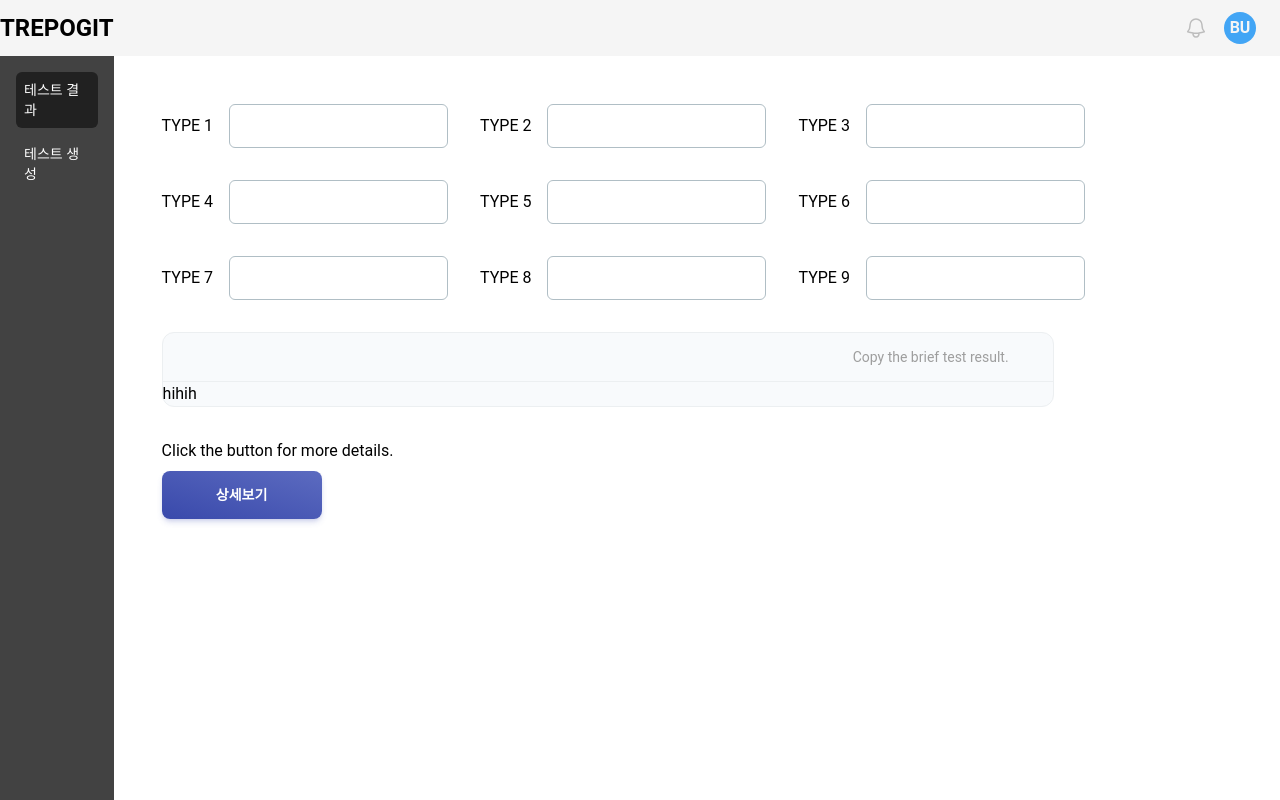
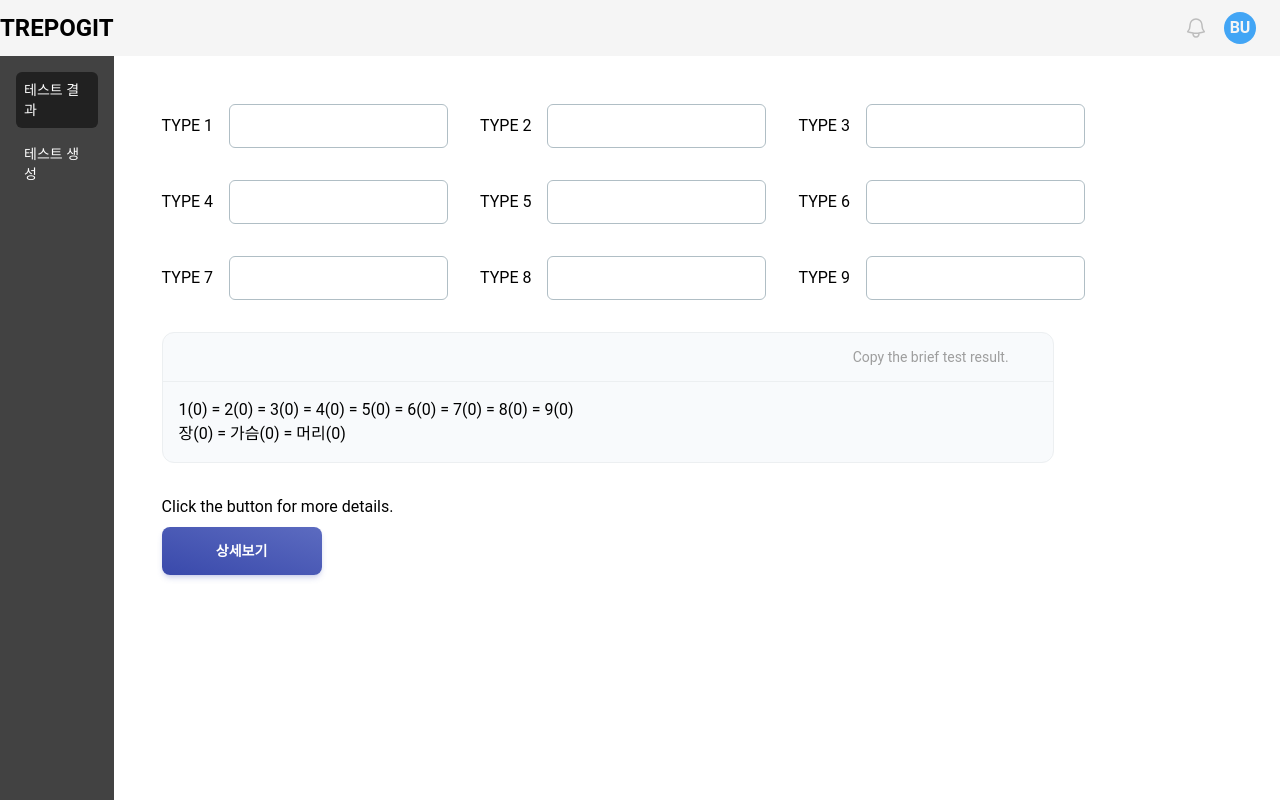
Before and after one commit to yminj1029/tr-repository, a Next.js app: page /main in a window 1280 px wide. Built offline with nearby package versions, Linux system fonts and the light colour scheme.

Commit message:
atom방식으로 상태관리

```diff
--- a/app/main/components/CopyableResult.tsx
+++ b/app/main/components/CopyableResult.tsx
@@ -1,9 +1,68 @@
-import React, { useRef, useState } from 'react';
+import React, { useEffect, useRef, useState } from 'react';
 import { Textarea } from '@material-tailwind/react';
 import { IconButton } from '@material-tailwind/react';
+import { testAtom } from '@/atom/testAtom';
+import { useAtom } from 'jotai';
+
+interface TestResultByType {
+	type: string;
+	kor: string;
+	data: number;
+}
 
 const CopyableResult: React.FC = () => {
-	const [text, setText] = useState<string>('hihih');
+	const [test] = useAtom(testAtom);
+
+	const [text, setText] = useState<string>('');
+	const [typeAddText, setTypeAddText] = useState<string>('');
+
+	useEffect(() => {
+		// 	// 객체를 [key, value] 쌍의 배열로 변환
+		const entries = Object.entries(test);
+
+		// value 값에 따라 배열을 정렬
+		const sortedEntries = entries.sort(
+			([, valueA], [, valueB]) => valueB - valueA,
+		);
+
+		const sortedResult = sortedEntries.reduce((acc, cur, i) => {
+			let addStr = `${cur[0].split('_')[1]}(${String(cur[1])})`;
+			if (i === 0) return acc + addStr;
+
+			if (cur[1] < sortedEntries[i - 1][1]) {
+				return `${acc} > ${addStr}`;
+			}
+
+			if (cur[1] === sortedEntries[i - 1][1]) {
+				return `${acc} = ${addStr}`;
+			}
+			return acc + addStr;
+		}, '');
+		// setTypeAddText
+		setText(sortedResult);
+		const dataByType: TestResultByType[] = [];
+		// dataByType.
+		const dataBySurvive = test.TYPE_1 + test.TYPE_8 + test.TYPE_9;
+		dataByType.push({ type: 'survive', kor: '장', data: dataBySurvive });
+		const dataByEmotion = test.TYPE_2 + test.TYPE_3 + test.TYPE_4;
+		dataByType.push({ type: 'emotion', kor: '가슴', data: dataByEmotion });
+		const dataByBrain = test.TYPE_5 + test.TYPE_6 + test.TYPE_7;
+		dataByType.push({ type: 'brain', kor: '머리', data: dataByBrain });
+		const sortedDataByType = dataByType.sort((a, b) => b.data - a.data);
+		const resultByType = sortedDataByType.reduce((acc, cur, idx) => {
+			const resultString = `${cur.kor}(${cur.data})`;
+			if (idx === 0) return acc + resultString;
+			if (cur.data < sortedDataByType[idx - 1].data) {
+				return `${acc} > ${resultString}`;
+			}
+			if (cur.data === sortedDataByType[idx - 1].data) {
+				return `${acc} = ${resultString}`;
+			}
+			return acc + resultString;
+		}, '');
+		setTypeAddText(resultByType);
+	}, [test]); // 의존성 배열에 `test`를 넣습니다.
+
 	// eslint-disable-next-line no-undef
 	const [pressTimer, setPressTimer] = useState<NodeJS.Timeout | null>(null);
 
@@ -49,7 +108,7 @@ const CopyableResult: React.FC = () => {
 	};
 
 	return (
-		<div className="w-10/12 border border-blue-gray-50 rounded-xl bg-slate">
+		<div className="sm:w-10/12 border border-blue-gray-50 rounded-xl bg-slate">
 			<div className="flex border-b border-blue-gray-50 p-1 justify-end items-center">
 				<span className="text-sm text-gray-500">
 					Copy the brief test result.
@@ -59,13 +118,16 @@ const CopyableResult: React.FC = () => {
 					<i className="fa-regular fa-copy"></i>
 				</IconButton>
 			</div>
-			<div
+			<div className="p-4">
+				<p
 					ref={textAreaRef}
 					onTouchStart={handleTouchStart}
 					onTouchEnd={handleTouchEnd}
 					onTouchCancel={handleTouchCancel}
 				>
 					{text}
+				</p>
+				<p>{typeAddText}</p>
 			</div>
 		</div>
 	);
--- a/app/main/components/NumberInput.tsx
+++ b/app/main/components/NumberInput.tsx
@@ -1,15 +1,17 @@
 import React from 'react';
 import { Input } from '@material-tailwind/react';
 import { ChangeEvent, useState } from 'react';
+import { useAtom } from 'jotai';
+import { testAtom, updateTestAtom } from '@/atom/testAtom';
 // NumberInput 컴포넌트에서 사용할 props의 타입 정의
 interface NumberInputProps {
 	typeData: string;
 }
 
-// const handleNumberInput = (val: string) => {
-// 	console.log('hi', val);
-// };
 const NumberInput: React.FC<NumberInputProps> = ({ typeData }) => {
+	const [test, setTest] = useAtom(testAtom);
+	const [, updateTest] = useAtom(updateTestAtom);
+
 	const parseTypeData = typeData.split(' ');
 	const placeholderText = `${parseTypeData[1]}번을 입력하세요.`;
 
@@ -19,7 +21,12 @@ const NumberInput: React.FC<NumberInputProps> = ({ typeData }) => {
 		// 숫자만 허용
 		if (/^\d*$/.test(value)) {
 			setInputValue(value); // 상태 업데이트
-			// test(value); // 숫자 값만 전달
+
+			const resultData = {
+				typeNumber: parseInt(parseTypeData[1]),
+				result: parseInt(value),
+			};
+			updateTest(resultData); //  atom에 저장숫자 값만 전달
 		}
 	};
 
--- /dev/null
+++ b/atom/testAtom.ts
@@ -0,0 +1,59 @@
+import { atom } from 'jotai';
+
+export interface Test {
+	TYPE_1: number;
+	TYPE_2: number;
+	TYPE_3: number;
+	TYPE_4: number;
+	TYPE_5: number;
+	TYPE_6: number;
+	TYPE_7: number;
+	TYPE_8: number;
+	TYPE_9: number;
+}
+
+export interface typeNumberData {
+	typeNumber: number;
+	result: number;
+}
+
+// 기본 값이 있는 atom 생성
+export const testAtom = atom<Test>({
+	TYPE_1: 0,
+	TYPE_2: 0,
+	TYPE_3: 0,
+	TYPE_4: 0,
+	TYPE_5: 0,
+	TYPE_6: 0,
+	TYPE_7: 0,
+	TYPE_8: 0,
+	TYPE_9: 0,
+});
+
+testAtom.debugLabel = 'testAtom';
+
+// 특정 키의 값을 업데이트하는 atom
+export const updateTestAtom = atom(
+	null,
+	(get, set, newValue: typeNumberData) => {
+		const currentState = get(testAtom);
+		const dynamicObject = {
+			[`TYPE_${newValue.typeNumber}`]: newValue.result,
+		};
+
+		set(testAtom, { ...currentState, ...dynamicObject });
+	},
+);
+
+// 객체를 정렬하는 함수
+// export const sortObjectByValue = (obj: Test): Test => {
+// 	const entries = Object.entries(obj);
+
+// 	// value 값에 따라 배열을 정렬
+// 	const sortedEntries = entries.sort(
+// 		([, valueA], [, valueB]) => valueA - valueB,
+// 	);
+
+// 	// 정렬된 배열을 다시 객체로 변환
+// 	return Object.fromEntries(sortedEntries) as Test;
+// };
--- /dev/null
+++ b/config/jotai-provider.tsx
@@ -0,0 +1,22 @@
+'use client';
+
+import { Provider, createStore } from 'jotai';
+import { ReactNode } from 'react';
+import { DevTools } from 'jotai-devtools';
+import 'jotai-devtools/styles.css';
+
+const customStore = createStore();
+
+// children의 타입을 ReactNode로 지정합니다.
+interface ProvidersProps {
+	children: ReactNode;
+}
+
+export const JotaiProvider = ({ children }: ProvidersProps) => {
+	return (
+		<Provider store={customStore}>
+			<DevTools store={customStore} />
+			{children}
+		</Provider>
+	);
+};
--- a/next.config.mjs
+++ b/next.config.mjs
@@ -1,4 +1,6 @@
 /** @type {import('next').NextConfig} */
-const nextConfig = {};
+const nextConfig = {
+	transpilePackages: ['jotai-devtools'],
+};
 
 export default nextConfig;
--- a/package.json
+++ b/package.json
@@ -19,6 +19,7 @@
     "@visx/visx": "^2.18.0",
     "html2pdf.js": "^0.10.2",
     "jotai": "^2.9.2",
+    "jotai-devtools": "^0.10.1",
     "next": "14.2.5",
     "react": "^18",
     "react-dom": "^18"
```
Also changed, not shown: app/layout.tsx (+5 -2 lines), 1 other file (tests, documents, lock files or other folders). Lines whose indentation alone changed are shown as unchanged.
